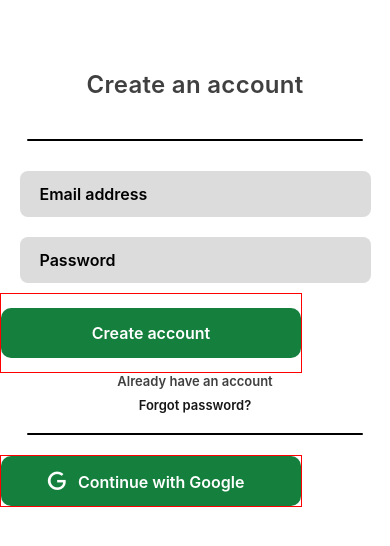
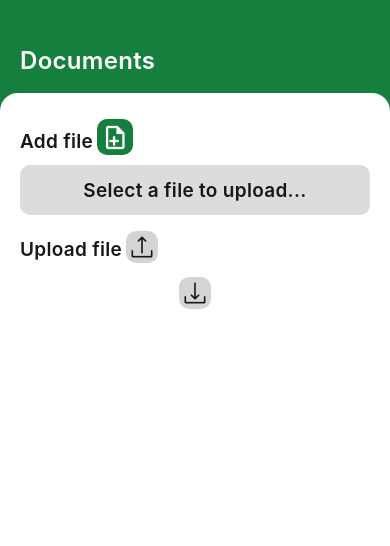
Before and after one commit to Dennis-Lord/patient-app, a React Native app: screen /Documents in a window 390 px wide. Shown: the top 546 px of the page. Built offline with nearby package versions, Linux system fonts and the light colour scheme; no server answers.

Commit message:
storage functions: debug & solution

```diff
--- a/app/components/Card-components.js
+++ b/app/components/Card-components.js
@@ -3,9 +3,9 @@ import React from 'react'
 import { LightFont, MediumFont, MiniFont, SemiBoldFont, SemiFont, SemiLightFont, LFb } from './Font-components'
 import { fontColor, windowHeight, windowWidth } from '../templates/template'
 import { iconColor } from '../templates/template'
-
-// icon import
+import { storage } from '../../firebaseConfig'
 import { MaterialCommunityIcons } from '@expo/vector-icons';
+import { ref, getDownloadURL } from 'firebase/storage'
 
 // card components for main screen
 
@@ -84,12 +84,30 @@ const OptionsCard = ({iconName, option, o, s, tc, mic}) => {
     )
 }
 
-const DownloadCard = () => {
+const DownloadCard = (fileUrl) => {
+    const downloadRef = ref(storage, 'docs/' + fileUrl)
+
+    const downloadFile = async () => {
+        await getDownloadURL(downloadRef)
+        .then((url) => {
+        // This can be downloaded directly:
+        const xhr = new XMLHttpRequest();
+        xhr.responseType = 'blob';
+        xhr.onload = (event) => {
+        const blob = xhr.response;
+        };
+        xhr.open('GET', url);
+        xhr.send();
+        })
+    }
+
     return (
         <View style={styles.downloadContainer}>
-            <View style={styles.di_container}>
-                <MaterialCommunityIcons name={'download'} size={24} color={iconColor.c} />
-            </View>
+            <TouchableOpacity onPress={() => downloadFile()}>
+                <View style={styles.di_container}>
+                    <MaterialCommunityIcons name={'download'} size={24} color={iconColor.c} />
+                </View>
+            </TouchableOpacity>
             <View style={styles.br} />
             <LFb text={'lab_report.pdf'}/>
         </View>
@@ -178,8 +196,11 @@ const FourHourChart = ({chart}) => {
     const {respirations} = chart
 
     return (
-        <View>
-
+        <View style={fHCStyles.wrapper}>
+            <MediumFont text={'Four Hour Chart'} tc={fontColor.p}/>
+            <MediumFont text={'Temperature'} tc={fontColor.p}/>
+            <MediumFont text={'Pulserate'} tc={fontColor.p}/>
+            <MediumFont text={'Respirations'} tc={fontColor.p}/>
         </View>
     )
 }
@@ -354,4 +375,15 @@ const styles = StyleSheet.create({
 
 })
 
+const fHCStyles = StyleSheet.create({
+    wrapper: {
+        width: '88%',
+        height: '86%',
+        borderRadius: 10,
+        backgroundColor: fontColor.w,
+        paddingHorizontal: 6,
+        paddingVertical: 10,
+    }
+})
+
 export {MainCard, NavCard, NavCard_s, ProfileCard, OptionsCard, SponsorCard, DownloadCard, DrugCard, VisitsCard, AnalysisDetailsCard, InvestigationCard, FourHourChart}
--- a/app/components/Font-components.js
+++ b/app/components/Font-components.js
@@ -55,7 +55,7 @@ const fontStyle = StyleSheet.create({
     letterSpacing: 0.3,
   },
   mediumFont: {
-    fontSize: 18,
+    fontSize: 19,
     fontWeight: '600',
     letterSpacing: 0.3,
   },
--- a/app/components/List-components.js
+++ b/app/components/List-components.js
@@ -37,7 +37,48 @@ const FilterFileCard = ({nav, route, data}) => {
               <MaterialCommunityIcons name="dots-vertical" size={32} color="black" />
             </TouchableOpacity> */}
           </View>
-          <LightFont text={"since 20.04.2022"}/>
+          <LightFont text={"20.04.2022"}/>
+        </View>
+      </View>
+    </TouchableOpacity>
+  )
+}
+
+const ReferralCard = ({nav, route, data}) => {
+  const dataFile = data;
+
+  return (
+    <TouchableOpacity onPress={() => nav.navigate(route, {dataFile})}>
+      <View style={styles.cardContainer}>
+        <View style={styles.lc}>
+          <LightFont text={dataFile.referredTo}/>
+          <MediumFont text={dataFile.referredFrom}/>
+        </View>
+        <View style={styles.rc}>
+          <View style={styles.uc}>
+            <FlagComponent flag={"approved"}/>
+          </View>
+          <LightFont text={"20.04.2022"}/>
+        </View>
+      </View>
+    </TouchableOpacity>
+  )
+}
+
+const AnalysisCard = ({nav, route, data}) => {
+  const dataFile = data;
+
+  return (
+    <TouchableOpacity onPress={() => nav.navigate(route, {dataFile})}>
+      <View style={styles.cardContainerB}>
+        <View style={styles.lc}>
+          <MediumFont text={dataFile.analysisName}/>
+        </View>
+        <View style={styles.rc}>
+          <View style={styles.uc}>
+            <FlagComponent flag={dataFile.result}/>
+          </View>
+          <LightFont text={dataFile.date}/>
         </View>
       </View>
     </TouchableOpacity>
@@ -56,6 +97,17 @@ const styles = StyleSheet.create({
     cardContainer: {
         width: '100%',
         height: 105,
+        borderRadius: 10,
+        borderWidth: 2,
+        borderColor: iconColor.bgd,
+        padding: 6,
+        marginBottom: 12,
+        flexDirection: 'row',
+        backgroundColor: '#fff'
+    },
+    cardContainerB: {
+        width: '100%',
+        height: 90,
         borderRadius: 10,
         borderWidth: 2,
         borderColor: iconColor.bgd,
@@ -95,4 +147,4 @@ const styles = StyleSheet.create({
     }
 })
 
-export { FilterFileCard }
+export { FilterFileCard, ReferralCard, AnalysisCard }
--- a/app/index.js
+++ b/app/index.js
@@ -7,6 +7,7 @@ import StatusEffect from './screens/StatusEffect';
 import { auth } from '../firebaseConfig';
 import { onAuthStateChanged } from 'firebase/auth';
 import ForgotPassword from './screens/auth/ForgotPassword';
+import Documents from './screens/tab/sub/Documents';
 
 const Stack = createNativeStackNavigator();
 
@@ -29,7 +30,7 @@ const Index = () => {
   return (
     <NavigationContainer>
       <Stack.Navigator screenOptions= {{headerShown: false}}>
-        {
+        {/* {
           loading ?
           <Stack.Screen name='splash' component={StatusEffect}/>
           :
@@ -42,7 +43,8 @@ const Index = () => {
             <Stack.Screen name='forgotPass' component={ForgotPassword} />
           </>
 
-        }
+        } */}
+        <Stack.Screen name='/' component={Documents}/>
       </Stack.Navigator>
     </NavigationContainer>
   )
--- a/app/screens/tab/sub/Analysis.js
+++ b/app/screens/tab/sub/Analysis.js
@@ -5,8 +5,10 @@ import { AnalysisDetailsCard, InvestigationCard } from '../../../components/Card
 import { MaterialCommunityIcons } from '@expo/vector-icons';
 import { iconColor, wrapper, fontColor } from '../../../templates/template';
 
+
 const Analysis = ({route}) => {
   const analysis = route.params.dataFile;
+  const location = analysis.ref
 
   return (
     <View style={styles.screenView}>
--- a/app/screens/tab/sub/Documents.js
+++ b/app/screens/tab/sub/Documents.js
@@ -4,12 +4,16 @@ import { HeroFont, LightFont, MediumFont, MiniFont } from '../../../components/F
 import { wrapper, iconColor, fontColor } from '../../../templates/template'
 import { MaterialCommunityIcons, AntDesign } from '@expo/vector-icons';
 import * as DocumentPicker from 'expo-document-picker';
-import { uploadBytes } from 'firebase/storage';
-import { storage } from '../../../../firebaseConfig';
-import {ref} from 'firebase/storage'
+import { storage, db, auth } from '../../../../firebaseConfig';
+import {ref,list, uploadBytes, getDownloadURL, getMetadata} from 'firebase/storage'
+import { updateDoc, doc } from 'firebase/firestore';
 
 const Documents = () => {
   const [document, setDocument] = useState(null)
+  const [filesList, setFilesList] = useState({
+    l: null,
+    e: false
+  })
   const [err, setErr] = useState(false)
 
   const documentPicker = async () => {
@@ -17,24 +21,91 @@ const Documents = () => {
     console.log(result)
     if (result.mimeType == "application/pdf") {
       setErr(false)
+      setDocument(result)
     }else if (result.mimeType == "application/msword"){
       setErr(false)
+      setDocument(result)
     }else if (result.mimeType == "application/vnd.openxmlformats-officedocument.wordprocessingml.document"){
+      setErr(false)
+      setDocument(result)
+    }else if (result.type == 'cancel' ) {
       setErr(false)
     }else {
       setErr(true)
     }
-    setDocument(result)
   }
 
   const uploadFile = async () => {
     const res = await fetch(document.uri);
     const f = await res.blob()
     const fileRef = ref(storage, 'docs/' + document.name)
-    uploadBytes(fileRef, f).then(() => {
-      console.log('done')
+    uploadBytes(fileRef, f, {name: document.name}).then(() => {
+      const metaData = {name: document.name, size: document.size};
+      const initials = doc(db, 'records', auth.currentUser.uid)
+      updateDoc(initials, {
+        medical_folders: arrayUnion(metaData)
+      })
     }, (err) => {
       console.log(err)
+    })
+  }
+
+  const getList = async () => {
+    const filesRef = ref(storage, 'docs/')
+    const l = await list(filesRef, {maxResults: 10})
+    const newList = [];
+
+    // const docRef = doc(db, 'records',  `${auth.currentUser.uid}`);
+    // await getDoc(docRef).then(snapshot => {
+    //   if(snapshot.exists()) {
+    //       const userDoc = snapshot.data()
+    //       userDoc.medicalFolders.documents.map((d) => {
+    //         const fileUrl = getDownloadURL(ref(storage, 'docs/' + d.name))
+    //         const a = {
+    //           name: d.name,
+    //           size: d.size,
+    //           url: fileUrl
+    //         }
+    //         newList.push(a)
+    //       })
+
+    //       setFilesList({
+    //         l:newList,
+    //         e: false
+    //       })
+    //     }
+    //     else{
+    //       setFilesList({
+    //         l: {},
+    //         e: false
+    //       })
+    //     }
+    // }).catch(e => {
+    //   setFilesList({
+    //     e: true
+    //   })
+    // })
+
+    // l.items.forEach((item) => {
+    //   console.log(item)
+    //   const url = getMetadata(ref(storage, 'docs/' + item._location.path_.slice(4)))
+    //   console.log(url)
+    // })
+  }
+
+  const downloadFile = async(url) => {
+    const fileRef = ref(storage, `docs/${url}`)
+
+    await getDownloadURL(fileRef)
+      .then((url) => {
+      // This can be downloaded directly:
+      const xhr = new XMLHttpRequest();
+      xhr.responseType = 'blob';
+      xhr.onload = (event) => {
+        const blob = xhr.response;
+      };
+      xhr.open('GET', url);
+      xhr.send();
     })
   }
 
@@ -50,8 +121,9 @@ const Documents = () => {
               <MaterialCommunityIcons name='file-plus-outline' size={28} color={fontColor.w}/>
             </TouchableOpacity>
           </View>
+          <View style={styles.pdfContainer}>
             {
-            document != null & err != true ?
+              document != null && document != {type: 'cancel'} && err != true ?
                 <View style={styles.pdfWrapper}>
                   <MaterialCommunityIcons name='file-pdf-box' size={26} color={fontColor.r}/>
                   <LightFont text={document.name.slice(0,20)}/>
@@ -62,12 +134,14 @@ const Documents = () => {
                       <MiniFont text={document.size.toString().slice(0,1) + 'Mb'}/>
                     }
                 </View>
+
               :
               err == true ?
-            <MediumFont text={'File should have the prefix .doc/.pdf'} tc={fontColor.r}/>
+              <MediumFont text={'File should have the postfix .doc/.pdf'} tc={fontColor.r}/>
               :
-            <></>
+              <MediumFont text={'Select a file to upload...'} tc={fontColor.p}/>
             }
+          </View>
             <View style={styles.addBtn}>
               <MediumFont text={'Upload file'} tc={fontColor.p}/>
               <TouchableOpacity onPress={() => uploadFile()} style={{width: 32, height: 32, borderRadius: 10, backgroundColor: iconColor.bg, alignItems: 'center', justifyContent: 'center', marginHorizontal: 4}}>
@@ -75,9 +149,33 @@ const Documents = () => {
             </TouchableOpacity>
           </View>
 
+          <View style={styles.filesWrapper}>
+            <TouchableOpacity onPress={() => getList()} style={{width: 32, height: 32, borderRadius: 10, backgroundColor: iconColor.bg, alignItems: 'center', justifyContent: 'center', marginHorizontal: 4}}>
+              <AntDesign name="download" size={24} color={fontColor.p} />
+            </TouchableOpacity>
+
           {/* files loaded from cloud storage */}
-          <View style={styles.filesWrapper}>
-
+          {
+            filesList.l != null  && filesList.l != {} ?
+            filesList.l.forEach((file) => {
+              console.log(file);
+              <View style={styles.pdfWrapper}>
+                <MaterialCommunityIcons name='file-pdf-box' size={26} color={fontColor.r}/>
+                <LightFont text={file.name} tc={fontColor.p}/>
+                  <TouchableOpacity onPress={() => downloadFile(file.url)}  style={{width: 32, height: 32, borderRadius: 10, backgroundColor: iconColor.bg, alignItems: 'center', justifyContent: 'center', marginHorizontal: 4}}>
+                    <AntDesign name="download" size={24} color={fontColor.p} />
+                  </TouchableOpacity>
+              </View>
+            })
+            :
+            filesList.l == {} ?
+            <MediumFont text={"No documents available"} tc={fontColor.p}/>
+            :
+            filesList.e ?
+            <MediumFont text={"Error getting files"} tc={fontColor.p}/>
+            :
+            <></>
+          }
           </View>
         </View>
     </View>
@@ -103,11 +201,20 @@ const styles = StyleSheet.create({
     height: 30,
     display: 'flex',
     flexDirection: 'row',
-    marginVertical: 16
+    marginVertical: 16,
+    alignItems: 'baseline'
+  },
+  pdfContainer: {
+    width: '100%',
+    height: 50,
+    backgroundColor: 'gainsboro',
+    borderRadius: 10,
+    alignItems: 'center',
+    justifyContent: 'center'
   },
   pdfWrapper: {
     width: '90%',
-    height: 32,
+    height: 36,
     display: 'flex',
     flexDirection: 'row',
     justifyContent: 'space-between',
@@ -116,11 +223,9 @@ const styles = StyleSheet.create({
     borderBottomWidth: 2,
     borderRadius: 10,
     borderColor: fontColor.p,
-    marginBottom: 6
+    marginBottom: 6,
+    alignItems: 'baseline'
   },
   filesWrapper: {
-    width: '100%',
-    height: '100%',
-    alignItems: 'center'
   }
 })
--- a/app/screens/tab/sub/ListScreen.js
+++ b/app/screens/tab/sub/ListScreen.js
@@ -1,7 +1,7 @@
 import { StyleSheet, View, TextInput, Text } from 'react-native'
 import React, {useDebugValue, useState} from 'react'
 import { HeroFont, LightFont } from '../../../components/Font-components'
-import { FilterFileCard } from '../../../components/List-components'
+import { FilterFileCard, ReferralCard, AnalysisCard } from '../../../components/List-components'
 import { fontColor, iconColor, wrapper } from '../../../templates/template'
 
 const ListScreen = ({navigation, route}) => {
@@ -44,12 +44,12 @@ const ListScreen = ({navigation, route}) => {
             ):
             title == 'Analysis' && userDoc !== undefined?
             aFiles.map((files, i) =>
-              <FilterFileCard key={i} nav={navigation} route={subRoute} data={files}/>
+              <AnalysisCard key={i} nav={navigation} route={subRoute} data={files}/>
             )
             :
             title == 'Referrals' && userDoc != undefined ?
             referrals.map((referral, i) =>
-              <FilterFileCard key={i} nav={navigation} route={subRoute} data={referral}/>
+              <ReferralCard key={i} nav={navigation} route={subRoute} data={referral}/>
             )
             :
             <LightFont text={'Error'}/>
--- a/app/templates/db.json
+++ b/app/templates/db.json
@@ -140,6 +140,10 @@
                 "reason": "",
                 "signatureAndStamp": ""
             }
-        ]
+        ],
+        "documents": [{
+            "name": "",
+            "size": ""
+        }]
     }
 }
--- a/package.json
+++ b/package.json
@@ -19,7 +19,7 @@
     "firebase": "^9.18.0",
     "react": "18.1.0",
     "react-dom": "18.1.0",
-    "react-native": "0.70.5",
+    "react-native": "0.70.8",
     "react-native-pager-view": "6.0.1",
     "react-native-reanimated": "~2.12.0",
     "react-native-safe-area-context": "4.4.1",
```
Also changed, not shown: 1 other file (tests, documents, lock files or other folders). Lines whose indentation alone changed are shown as unchanged.
